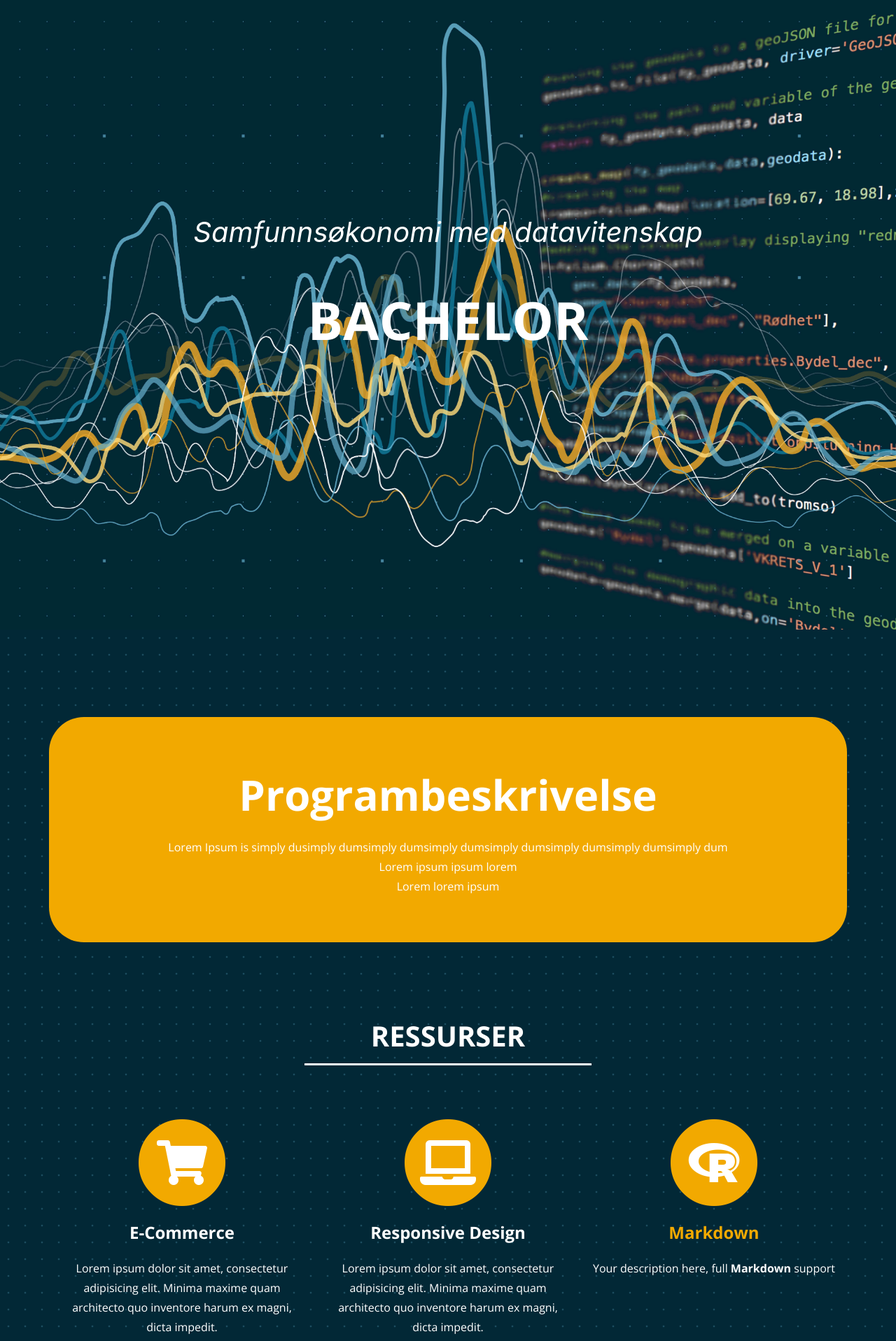
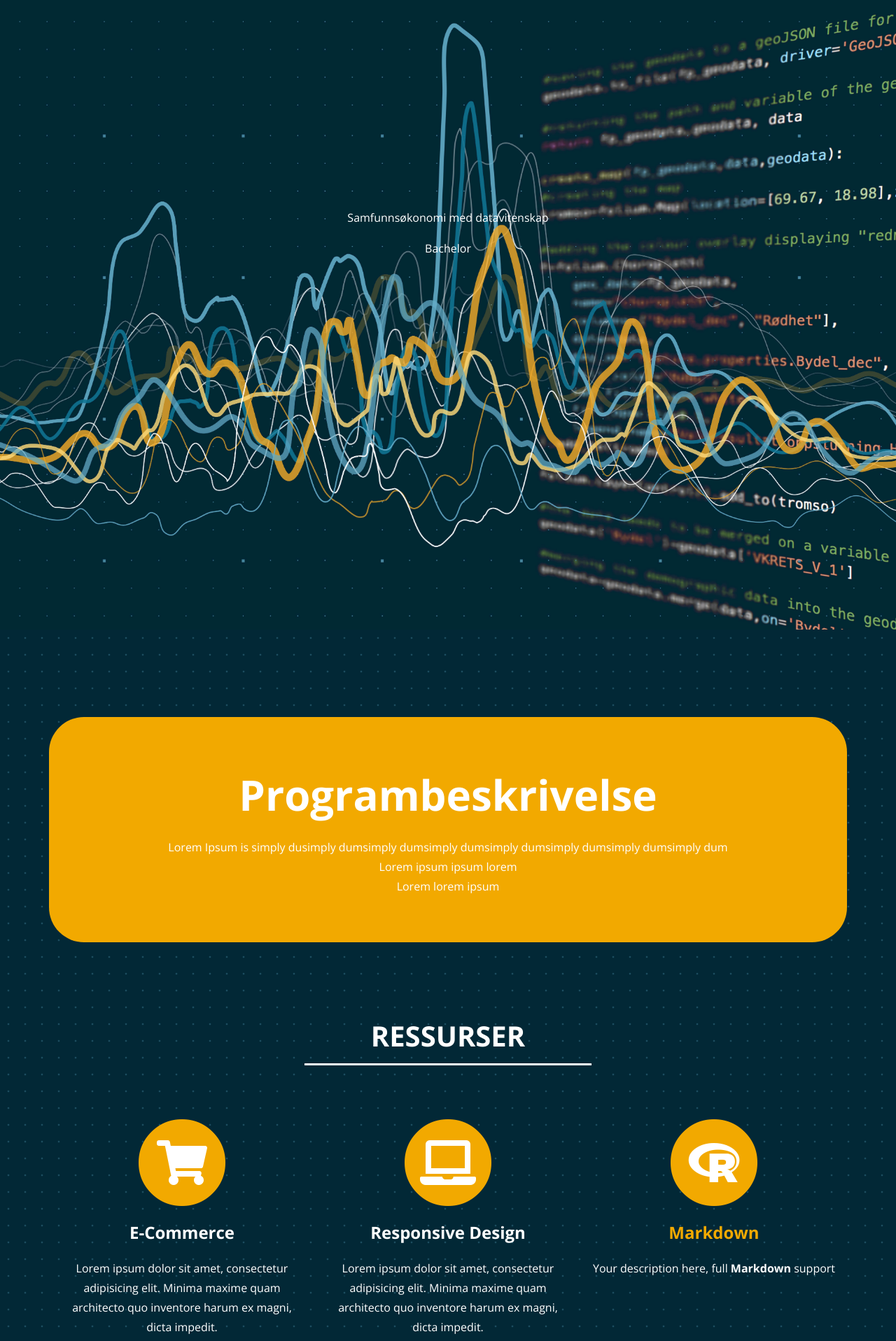
Before and after one commit to uit-econ/uit-econ.github.io, a Jekyll site: the page built from index.md, in a window 1280 px wide. Shown: the top 1917 px of the page at 70% size. Built offline with Jekyll 4.4.1, drawn with Linux system fonts in a browser that asks for light colours.

Commit message:
Update navheader.html

```diff
--- a/_includes/navheader.html
+++ b/_includes/navheader.html
@@ -31,12 +31,12 @@
   <!-- Header -->
   <header class="masthead" id="masthead">
     <div class="container" id="masthead-container">
-      <div class="intro-text" id="masthead-title">
+      <div class="" id="masthead-title">
 	  {%- if site.data.sitetext[site.locale].header.title -%}
-        <div class="intro-lead-in">{{ site.data.sitetext[site.locale].header.title | markdownify }}</div>
+        <div class="">{{ site.data.sitetext[site.locale].header.title | markdownify }}</div>
 	  {%- endif -%}
 	  {%- if site.data.sitetext[site.locale].header.text -%}
-        <div class="intro-heading text-uppercase">{{ site.data.sitetext[site.locale].header.text | markdownify }}</div>
+        <div class="" id="masthead-text">{{ site.data.sitetext[site.locale].header.text | markdownify }}</div>
 	  {%- endif -%}
 	  {%- if site.data.sitetext[site.locale].header.button -%}
         <a class="btn btn-primary btn-xl text-uppercase js-scroll-trigger" href="{{ site.data.sitetext[site.locale].header.buttonlink }}">{{ site.data.sitetext[site.locale].header.button }}</a>
```
